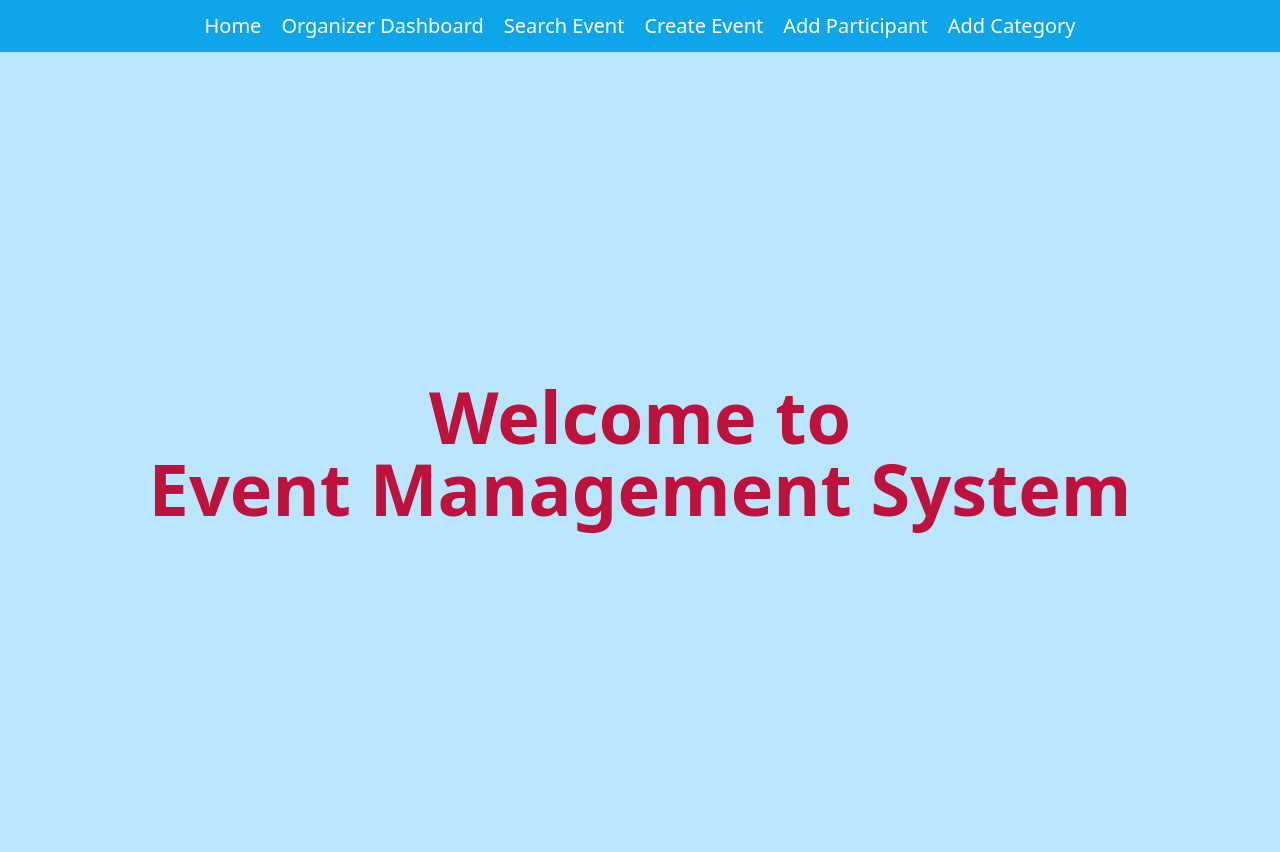
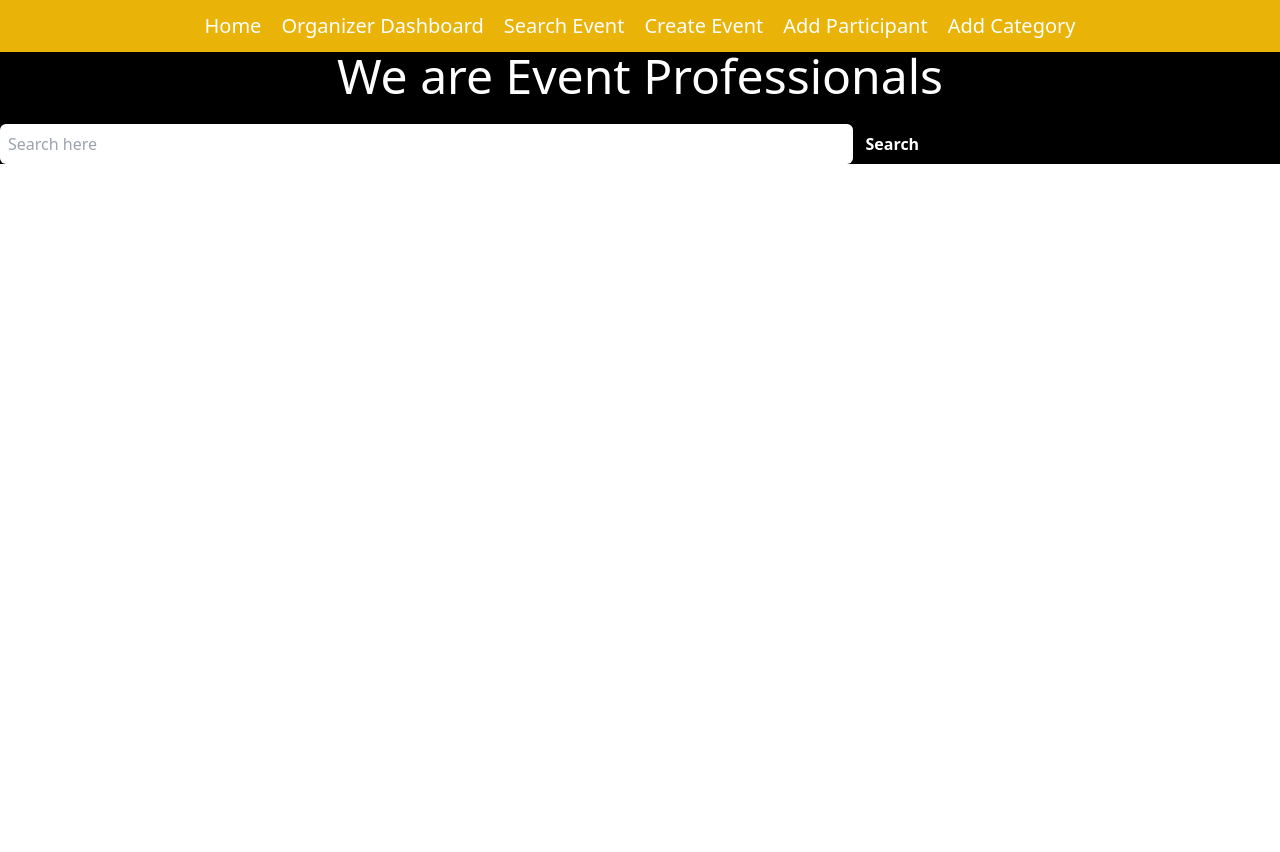
Before and after one commit to rafi00000/event-management-django, a Django app: page / in a window 1280 px wide. After the commit the page ends 164 px from the top, so only its background shows below. Run offline with Django 5.2, Linux system fonts and the light colour scheme.

Commit message:
change :)

```diff
--- a/event/templates/home.html
+++ b/event/templates/home.html
@@ -7,11 +7,16 @@
     <link rel="stylesheet" href="{% static 'css/output.css' %}">
     <title>Home Page</title>
 </head>
-<body class="bg-sky-200">
+<body>
     {% include "navbar.html" %}
-    <div class="h-screen flex justify-center items-center">
-        <h1 class="text-7xl font-bold text-rose-700 text-center">Welcome to <br>Event Management System</h1>
-
-    </div>
+    {% comment %} hero section {% endcomment %}
+    <section class="bg-black flex flex-col">
+        <h1 class="text-white text-5xl text-center">We are Event Professionals</h1>
+        <br>
+        <form method="POST">
+            <input type="text" class="w-2/3 mx-auto p-2 rounded-md" placeholder="Search here">
+            <button class="bg-black text-white p-2 rounded-md font-bold">Search</button>
+        </form>
+    </section>
 </body>
 </html>
--- a/event/templates/navbar.html
+++ b/event/templates/navbar.html
@@ -8,7 +8,7 @@
     <title>Document</title>
 </head>
 <body>
-    <nav class="bg-sky-500 text-white">
+    <nav class="bg-yellow-500 text-white">
     <ul class="flex justify-center gap-5 list-none p-3 text-xl">
         <li><a href="{% url 'home-page' %}">Home</a></li>
         <li><a href="{% url 'organizer-dashboard' %}">Organizer Dashboard</a></li>
--- a/event/views.py
+++ b/event/views.py
@@ -3,23 +3,31 @@
 from event.forms import CreateEventForm, AddParticipants, AddCategory
 from django.contrib import messages
 from event.models import Event, Participant
-from datetime import date
+from datetime import date, datetime
 from django.db.models import Count
+
 
 
 # Create your views here.
 
 def home(request):
+    all_events = Event.objects.all()
+    context = {
+        "all_events": all_events
+    }
     return render(request, "home.html")
 
 
 def organizer_dashboard(request):
-    date_today = date.today()
-    today_events = Event.objects.filter(date=date_today)
+    today = date.today()
+    today_date = f"{today}".split("-")
+    print(f"today date: {today} => {today_date[0]}")
+
+    today_events = Event.objects.filter(date=today)
     total_participant = Participant.objects.count()
     total_events = Event.objects.count()
-    upcoming_events = Event.objects.filter(date__gt = date_today).count()
-    past_events = Event.objects.filter(date__lt=date_today).count()
+    upcoming_events = Event.objects.filter(date__gt = today).count()
+    past_events = Event.objects.filter(date__lt=today).count()
     print(total_participant)
     context = {
         "total_events": total_events,
--- a/static/css/output.css
+++ b/static/css/output.css
@@ -660,18 +586,6 @@
 
 .grid {
   display: grid;
-}
-
-.contents {
-  display: contents;
-}
-
-.hidden {
-  display: none;
-}
-
-.h-screen {
-  height: 100vh;
 }
 
 .w-2\/3 {
@@ -702,16 +612,12 @@
   grid-template-columns: repeat(1, minmax(0, 1fr));
 }
 
+.flex-row {
+  flex-direction: row;
+}
+
 .flex-col {
   flex-direction: column;
-}
-
-.content-start {
-  align-content: flex-start;
-}
-
-.items-center {
-  align-items: center;
 }
 
 .justify-center {
@@ -774,19 +680,24 @@
   background-color: rgb(220 38 38 / var(--tw-bg-opacity, 1));
 }
 
-.bg-sky-200 {
+.bg-yellow-200 {
   --tw-bg-opacity: 1;
-  background-color: rgb(186 230 253 / var(--tw-bg-opacity, 1));
-}
-
-.bg-sky-500 {
-  --tw-bg-opacity: 1;
-  background-color: rgb(14 165 233 / var(--tw-bg-opacity, 1));
+  background-color: rgb(254 240 138 / var(--tw-bg-opacity, 1));
 }
 
 .bg-yellow-500 {
   --tw-bg-opacity: 1;
   background-color: rgb(234 179 8 / var(--tw-bg-opacity, 1));
+}
+
+.from-yellow-500 {
+  --tw-gradient-from: #eab308 var(--tw-gradient-from-position);
+  --tw-gradient-to: rgb(234 179 8 / 0) var(--tw-gradient-to-position);
+  --tw-gradient-stops: var(--tw-gradient-from), var(--tw-gradient-to);
+}
+
+.to-orange-500 {
+  --tw-gradient-to: #f97316 var(--tw-gradient-to-position);
 }
 
 .p-2 {
@@ -815,8 +726,8 @@
   line-height: 2.5rem;
 }
 
-.text-7xl {
-  font-size: 4.5rem;
+.text-5xl {
+  font-size: 3rem;
   line-height: 1;
 }
 
@@ -833,11 +744,6 @@
   font-weight: 600;
 }
 
-.text-rose-700 {
-  --tw-text-opacity: 1;
-  color: rgb(190 18 60 / var(--tw-text-opacity, 1));
-}
-
 .text-white {
   --tw-text-opacity: 1;
   color: rgb(255 255 255 / var(--tw-text-opacity, 1));
```
Also changed, not shown: other parts of static/css/output.css (+0 -86 lines), event/templates/dashboard.html (+4 -4 lines).
